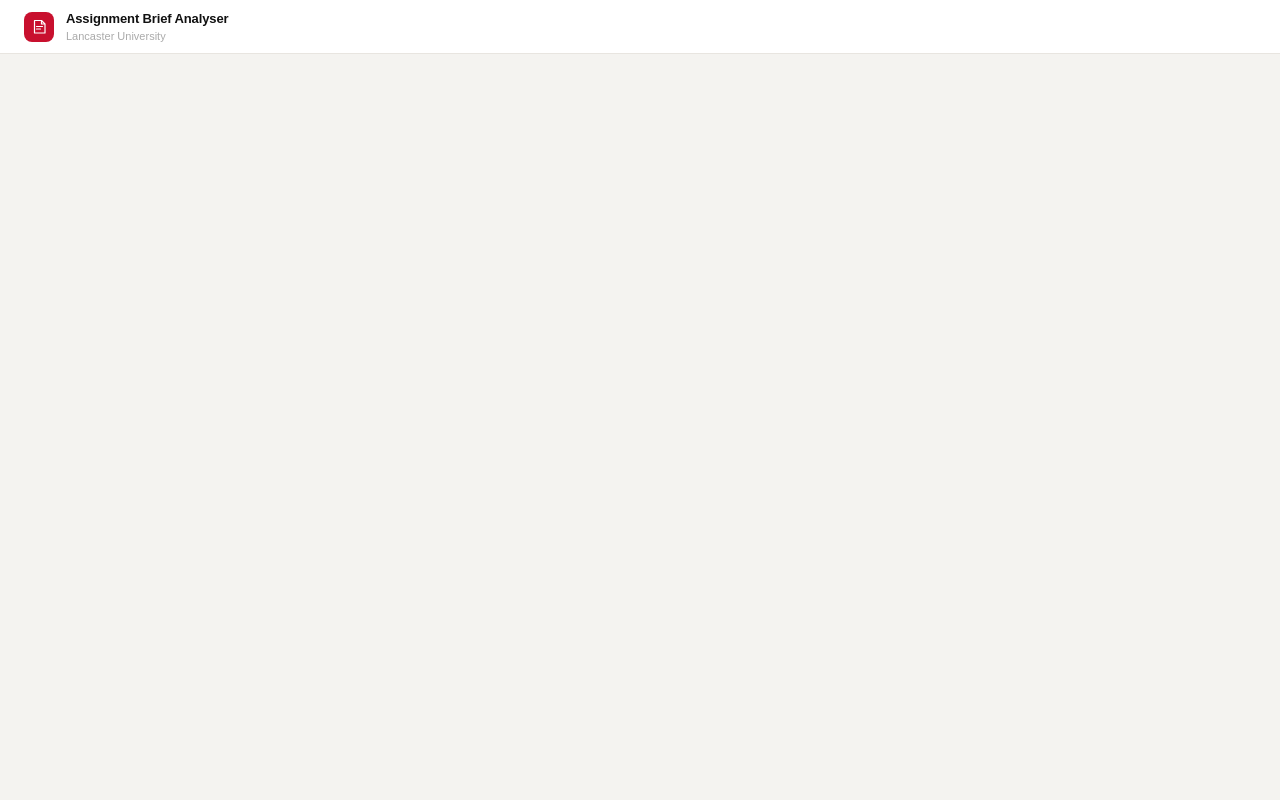
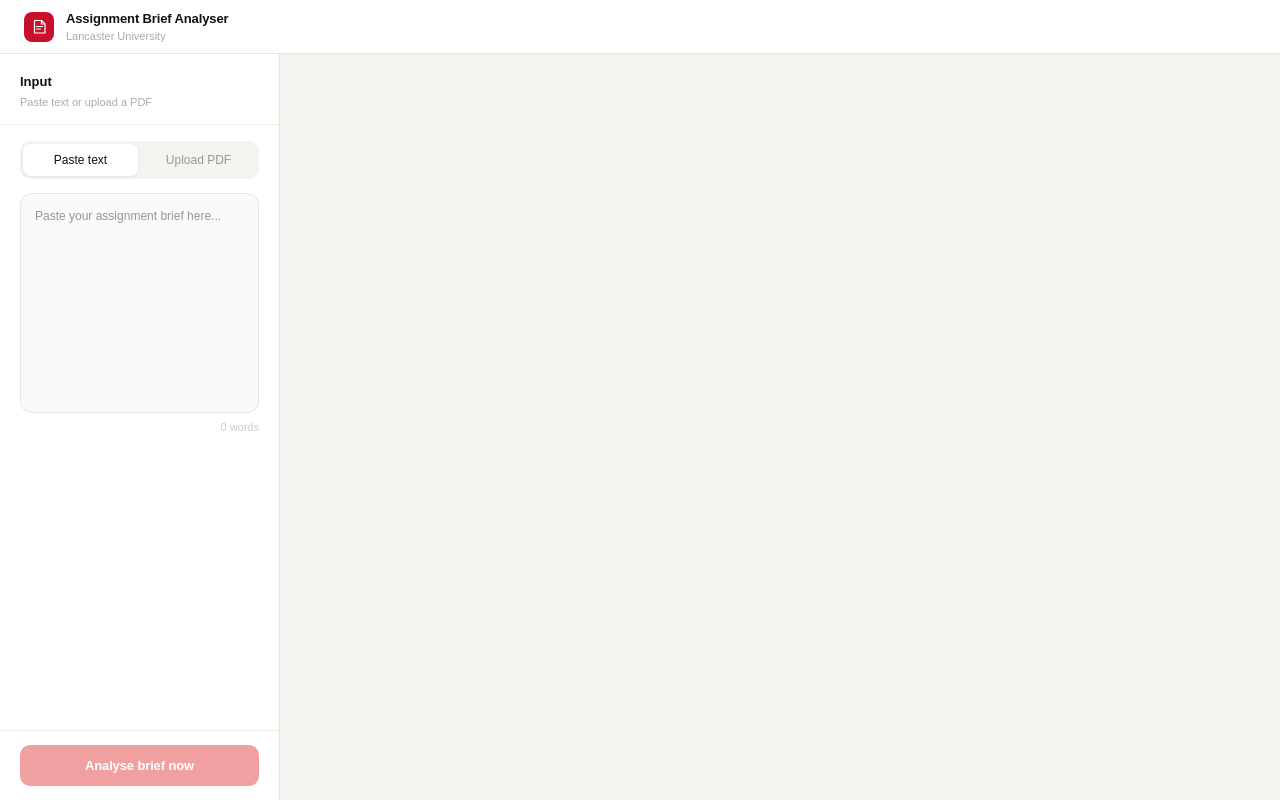
Before and after one commit to carinadesouza/lancaster-brief-analyser, a Next.js app: page / in a window 1280 px wide. Built offline with nearby package versions, Linux system fonts and the light colour scheme.

Commit message:
implement left panel including InputTabs and Dropzone components

```diff
--- /dev/null
+++ b/app/components/Dropzone.tsx
@@ -0,0 +1,101 @@
+"use client"
+
+import React, { useRef, useState } from "react";
+
+interface DropzoneProps {
+  fileName: string;
+  onFileUpload: (file: File) => void;
+  onClearFile: () => void;
+}
+
+export default function Dropzone({
+  fileName,
+  onFileUpload,
+  onClearFile,
+}: DropzoneProps) {
+  const [dragOver, setDragOver] = useState(false);
+  const fileRef = useRef<HTMLInputElement>(null);
+
+  const handleDrop = (e: React.DragEvent) => {
+    e.preventDefault();
+    setDragOver(false);
+    const file = e.dataTransfer.files[0];
+    if (file?.type === "application/pdf") onFileUpload(file);
+  };
+
+  if (fileName) {
+    return (
+      <div className="flex items-center gap-2.5 px-3 py-2.5 bg-[#fafaf8] border-[1.5px] border-[#e8e5e0] rounded-xl">
+        <div className="w-8 h-8 rounded-lg bg-[#C8102E] flex items-center justify-center shrink-0">
+          <svg width="14" height="14" viewBox="0 0 14 14" fill="none">
+            <path
+              d="M2.5 1h6.5l3.5 3.5v9H2.5V1z"
+              stroke="white"
+              strokeWidth="1.2"
+              strokeLinejoin="round"
+            />
+          </svg>
+        </div>
+        <div className="flex-1 min-w-0">
+          <p className="text-[12px] font-medium text-[#111] overflow-hidden text-ellipsis whitespace-nowrap">
+            {fileName}
+          </p>
+          <p className="text-[11px] text-[#22c55e] mt-px">✓ Ready to analyse</p>
+        </div>
+        <button
+          onClick={onClearFile}
+          className="text-[13px] text-[#ccc] bg-transparent border-none cursor-pointer hover:text-[#999] transition-colors"
+        >
+          ✕
+        </button>
+      </div>
+    );
+  }
+
+  return (
+    <div
+      onClick={() => fileRef.current?.click()}
+      onDrop={handleDrop}
+      onDragOver={(e) => {
+        e.preventDefault();
+        setDragOver(true);
+      }}
+      onDragLeave={() => setDragOver(false)}
+      className={`rounded-[14px] py-8 px-5 flex flex-col items-center gap-2.5 cursor-pointer transition-all duration-150 border-2 border-dashed ${
+        dragOver ? "border-[#C8102E] bg-[#fef8f8]" : "border-[#ddd9d2] bg-[#fafaf8]"
+      }`}
+    >
+      <div className="w-10 h-10 rounded-[10px] bg-[#f0ece6] flex items-center justify-center">
+        <svg width="18" height="18" viewBox="0 0 18 18" fill="none">
+          <path
+            d="M4 2h7l4 4v10H4V2z"
+            stroke="#aaa"
+            strokeWidth="1.3"
+            strokeLinejoin="round"
+          />
+          <path d="M11 2v4h4" stroke="#aaa" strokeWidth="1.3" />
+          <path
+            d="M6 9h6M6 12h4"
+            stroke="#aaa"
+            strokeWidth="1.3"
+            strokeLinecap="round"
+          />
+        </svg>
+      </div>
+      <div className="text-center">
+        <p className="text-[13px] font-medium text-[#444]">Drop PDF here</p>
+        <p className="text-[11px] text-[#bbb] mt-0.75">or click to browse</p>
+      </div>
+      <input
+        ref={fileRef}
+        type="file"
+        accept=".pdf"
+        className="hidden"
+        onChange={(e) => {
+          const f = e.target.files?.[0];
+          if (f) onFileUpload(f);
+        }}
+      />
+    </div>
+  );
+}
--- /dev/null
+++ b/app/components/InputTabs.tsx
@@ -0,0 +1,30 @@
+"use client"
+
+import React from "react";
+
+export type Tab = "paste" | "upload";
+
+interface InputTabsProps {
+  tab: Tab;
+  onTabChange: (tab: Tab) => void;
+}
+
+export default function InputTabs({ tab, onTabChange }: InputTabsProps) {
+  return (
+    <div className="flex bg-[#f4f3f0] rounded-[10px] p-0.75 gap-0.75">
+      {(["paste", "upload"] as Tab[]).map((t) => (
+        <button
+          key={t}
+          onClick={() => onTabChange(t)}
+          className={`flex-1 py-1.75 text-[12px] font-medium rounded-lg transition-colors ${
+            tab === t
+              ? "bg-white text-[#111] shadow-[0_1px_3px_rgba(0,0,0,0.07)]"
+              : "bg-transparent text-[#999]"
+          }`}
+        >
+          {t === "paste" ? "Paste text" : "Upload PDF"}
+        </button>
+      ))}
+    </div>
+  );
+}
--- /dev/null
+++ b/app/components/LeftPanel.tsx
@@ -0,0 +1,92 @@
+"use client";
+
+import React from "react";
+import InputTabs, { Tab } from "./InputTabs";
+import Dropzone from "./Dropzone";
+
+
+interface LeftPanelProps {
+  tab: Tab;
+  onTabChange: (t: Tab) => void;
+  text: string;
+  onTextChange: (val: string) => void;
+  wordCount: number;
+  fileName: string;
+  onFileUpload: (f: File) => void;
+  onClearFile: () => void;
+  isLoading: boolean;
+  error: string | null;
+  onAnalyse: () => void;
+}
+
+export default function LeftPanel({
+  tab,
+  onTabChange,
+  text,
+  onTextChange,
+  wordCount,
+  fileName,
+  onFileUpload,
+  onClearFile,
+  isLoading,
+  error,
+  onAnalyse,
+}: LeftPanelProps) {
+  return (
+    <div className="w-70 shrink-0 bg-white border-r border-[#e8e5e0] flex flex-col">
+      <div className="px-5 pt-4.5 pb-3.5 border-b border-[#f0ece6]">
+        <p className="text-[13px] font-semibold text-[#111] mb-0.5">Input</p>
+        <p className="text-[11px] text-[#aaa]">Paste text or upload a PDF</p>
+      </div>
+
+      <div className="flex-1 overflow-y-auto px-5 py-4 flex flex-col gap-3.5">
+        <InputTabs tab={tab} onTabChange={onTabChange} />
+
+        {tab === "paste" && (
+          <div className="flex flex-col gap-1.5">
+            <textarea
+              value={text}
+              onChange={(e) => onTextChange(e.target.value)}
+              placeholder="Paste your assignment brief here..."
+              className="w-full min-h-55 px-3.5 py-3 text-[12px] leading-[1.7] text-[#333] bg-[#fafaf8] border-[1.5px] border-[#e8e5e0] rounded-xl outline-none resize-none font-sans"
+            />
+            <p className="text-[11px] text-[#ccc] text-right">
+              {wordCount} words
+            </p>
+          </div>
+        )}
+
+        {tab === "upload" && (
+          <Dropzone
+            fileName={fileName}
+            onFileUpload={onFileUpload}
+            onClearFile={onClearFile}
+          />
+        )}
+        {error && (
+          <div className="px-3 py-2.5 bg-[#fef2f2] border border-[#fecaca] rounded-[10px]">
+            <p className="text-[12px] text-[#dc2626]">{error}</p>
+          </div>
+        )}
+      </div>
+
+      <div className="px-5 py-3.5 border-t border-[#f0ece6]">
+        <button
+          onClick={onAnalyse}
+          disabled={isLoading || !text.trim()}
+          className={`w-full py-2.75 text-[13px] font-semibold text-white rounded-[10px] tracking-[-0.01em] transition-colors ${
+            isLoading || !text.trim()
+              ? "bg-[#f0a0a0] cursor-not-allowed"
+              : "bg-[#C8102E] cursor-pointer"
+          }`}
+        >
+          {isLoading
+            ? "Analysing..."
+            : text.trim()
+              ? "Re-analyse brief"
+              : "Analyse brief now"}
+        </button>
+      </div>
+    </div>
+  );
+}
--- a/app/page.tsx
+++ b/app/page.tsx
@@ -1,9 +1,92 @@
 "use client";
+import { useState } from "react";
 import Header from "./components/Header";
+import LeftPanel from "./components/LeftPanel";
+import { Tab } from "./components/InputTabs";
+
 export default function Home() {
+  const [tab, setTab] = useState<Tab>("paste");
+  const [text, setText] = useState("");
+  const [fileName, setFileName] = useState("");
+  const [isLoading, setIsLoading] = useState(false);
+  const [error, setError] = useState<string | null>(null);
+
+  const handleFileUpload = async (file: File) => {
+    setFileName(file.name);
+    const arrayBuffer = await file.arrayBuffer();
+
+    let pdfjsLib = await import("pdfjs-dist");;
+
+    pdfjsLib.GlobalWorkerOptions.workerSrc = `//cdnjs.cloudflare.com/ajax/libs/pdf.js/${pdfjsLib.version}/pdf.worker.min.mjs`;
+    const pdf = await pdfjsLib.getDocument({ data: arrayBuffer }).promise;
+    let fullText = "";
+    for (let i = 1; i <= pdf.numPages; i++) {
+      const page = await pdf.getPage(i);
+      const content = await page.getTextContent();
+      fullText +=
+        content.items
+          .map((item: unknown) => (item as { str: string }).str)
+          .join(" ") + "\n";
+    }
+    setText(fullText);
+  };
+
+  const handleClearFile = () => {
+    setFileName("");
+    setText("");
+  };
+
+  const handleTabChange = (t: Tab) => {
+    setTab(t);
+    setText("");
+    setFileName("");
+    setError(null);
+  };
+
+  const handleAnalyse = async () => {
+    if (!text.trim() || text.trim().length < 50) {
+      setError("Please paste your brief or upload a PDF first.");
+      return;
+    }
+    setError(null);
+    setIsLoading(true);
+    try {
+      const res = await fetch("/api/analyse", {
+        method: "POST",
+        headers: { "Content-Type": "application/json" },
+        body: JSON.stringify({ text }),
+      });
+      if (!res.ok) throw new Error("Request failed");
+      const data = await res.json();
+      if (data.error) throw new Error(data.error);
+    } catch (err) {
+      setError(err instanceof Error ? err.message : "Something went wrong.");
+    } finally {
+      setIsLoading(false);
+    }
+  };
+
+  const wordCount = text.trim() ? text.trim().split(/\s+/).length : 0;
+
   return (
     <div className="flex flex-col h-screen font-['DM_Sans',sans-serif] bg-[#f4f3f0]">
       <Header />
+
+      <div className="flex flex-1 overflow-hidden">
+        <LeftPanel
+          tab={tab}
+          onTabChange={handleTabChange}
+          text={text}
+          onTextChange={setText}
+          wordCount={wordCount}
+          fileName={fileName}
+          onFileUpload={handleFileUpload}
+          onClearFile={handleClearFile}
+          isLoading={isLoading}
+          error={error}
+          onAnalyse={handleAnalyse}
+        />
+      </div>
     </div>
   );
 }
```
